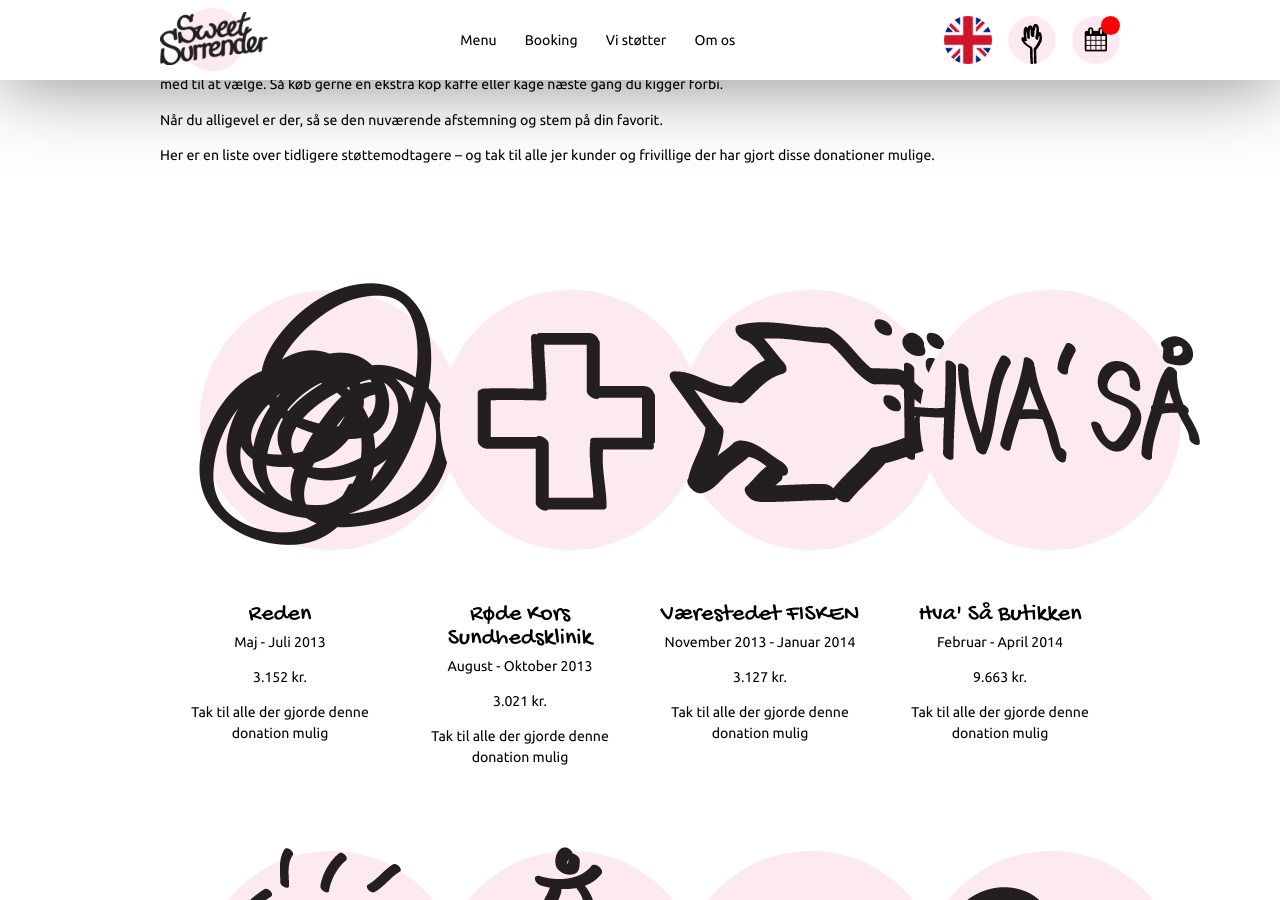
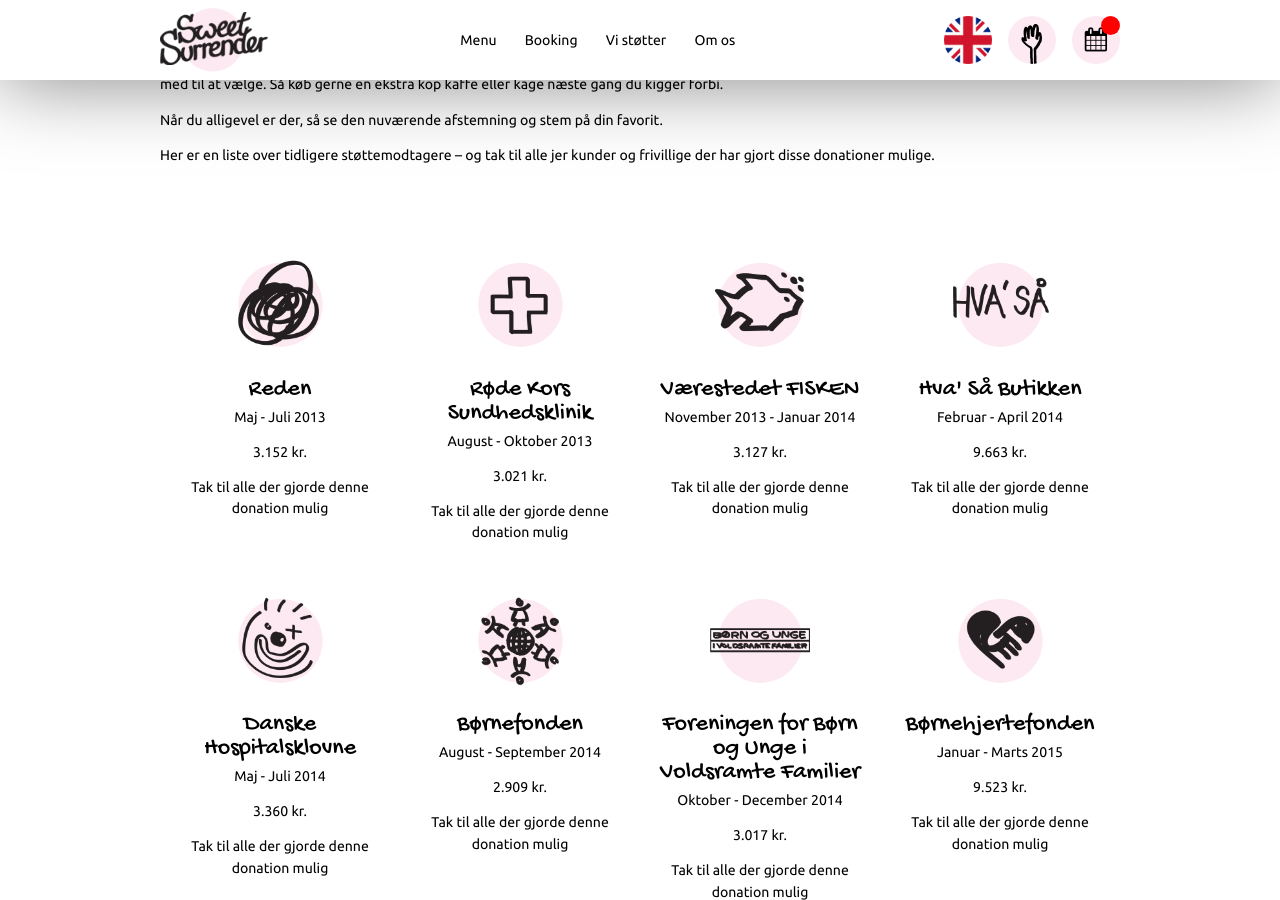
Before and after one commit to sweetsurrenderdk/sweetsurrenderdk.github.io, a Jekyll site: the page built from content/da/567d4e622341243144e3f58fc8b675a711a9ad17.md, in a window 1280 px wide and 900 px high, scrolled down 889 px. Built offline with Jekyll 4.4.1, drawn with Linux system fonts in a browser that asks for light colours.

Commit message:
org images

```diff
--- a/public/css/client.css
+++ b/public/css/client.css
@@ -690,6 +690,9 @@ section.supported-organisations .container {
     text-align: center;
     float: left;
     width: 25%; }
+    section.supported-organisations .container .org img {
+      width: 100%;
+      max-width: 100px; }
     @media (max-width: 991px) {
       section.supported-organisations .container .org {
         width: 50%; } }
--- a/src/client/sass/sections/supported-organisations.scss
+++ b/src/client/sass/sections/supported-organisations.scss
@@ -10,6 +10,11 @@ section.supported-organisations {
             float: left;
             width: 25%;
 
+            img {
+                width: 100%;
+                max-width: 100px;
+            }
+
             @media($sm) {
                 width: 50%;
             }
```
